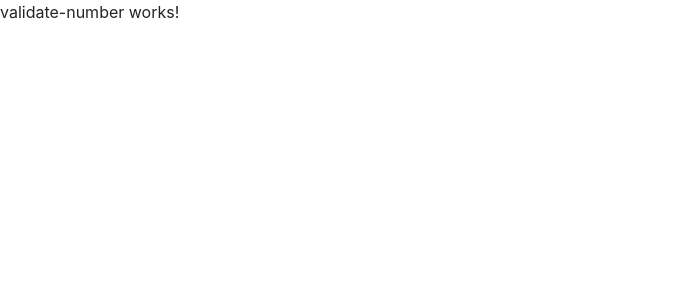
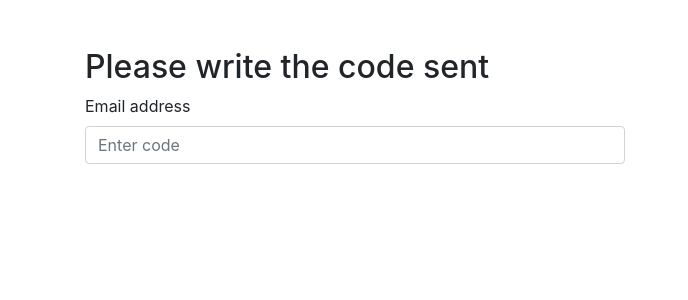
Before and after one commit to nasriime/inovation, an Angular app: page /validate-number in a window 1280 px wide. Shown: the top 300 px of the page, without its empty margins (0-688 px from the left). Built offline with nearby package versions, Linux system fonts and the light colour scheme.

Commit message:
update server update valideate number

```diff
--- a/server.js
+++ b/server.js
@@ -24,6 +24,10 @@ app.post('/', (req, res) => {
     })
 });
 
+app.get('/users', (req, res) => {
+  res.send(jsondata);
+})
+
 app.listen(3000, ()=>{
   console.log('Listening on port 3000');
 });
--- a/src/app/auth.service.ts
+++ b/src/app/auth.service.ts
@@ -18,7 +18,7 @@ export class AuthService {
   constructor(private http: HttpClient) {}
 
   public getUser(): Observable<any> {
-    return this.http.get("../../data.json");
+    return this.http.get("http://localhost:3000/users");
   }
 
   public addUser(user): Observable<User>{
--- a/src/app/home/home.component.html
+++ b/src/app/home/home.component.html
@@ -1,3 +1,3 @@
-<p>
-  home works!
-</p>
+<h2 class="text-center">
+  Home
+</h2>
--- a/src/app/register/register.component.ts
+++ b/src/app/register/register.component.ts
@@ -59,6 +59,8 @@ export class RegisterComponent implements OnInit {
       this.loading = true;
        this.AuthService.getUser().subscribe(
         (res: any)=>{
+          this.loading = false;
+          this.submitted = false;
           const users = res.users;
           console.log(users);
           const user = users.filter(user =>
@@ -66,12 +68,10 @@ export class RegisterComponent implements OnInit {
           );
           if(user.length){
             this.message = 'user is exist';
+            this.router.navigate(['/home']);
           }else{
             this.error = 'Error! please try again!'
           }
-          console.log(user);
-          this.loading = false;
-          this.submitted = false;
           this.loginForm.reset();
         },
         (err: Response) =>{
@@ -97,7 +97,7 @@ export class RegisterComponent implements OnInit {
           this.loading = false;
           this.submitted = false;
           this.registrationForm.reset();
-          this.router.navigate(['/home']);
+          this.router.navigate(['/validate-number']);
         },
         (err: Response)=>{
           console.log(err);
--- a/src/app/validate-number/validate-number.component.html
+++ b/src/app/validate-number/validate-number.component.html
@@ -1,3 +1,14 @@
-<p>
-  validate-number works!
-</p>
+<div class="container mt-5">
+  <h2>
+    Please write the code sent
+  </h2>
+
+  <div class="row">
+    <div class="col-sm-6">
+      <div class="form-group">
+        <label for="code">Email address</label>
+        <input type="text" class="form-control" id="code" placeholder="Enter code">
+      </div>
+    </div>
+  </div>
+</div>
```
Also changed, not shown: data.json (+1 -20 lines).
